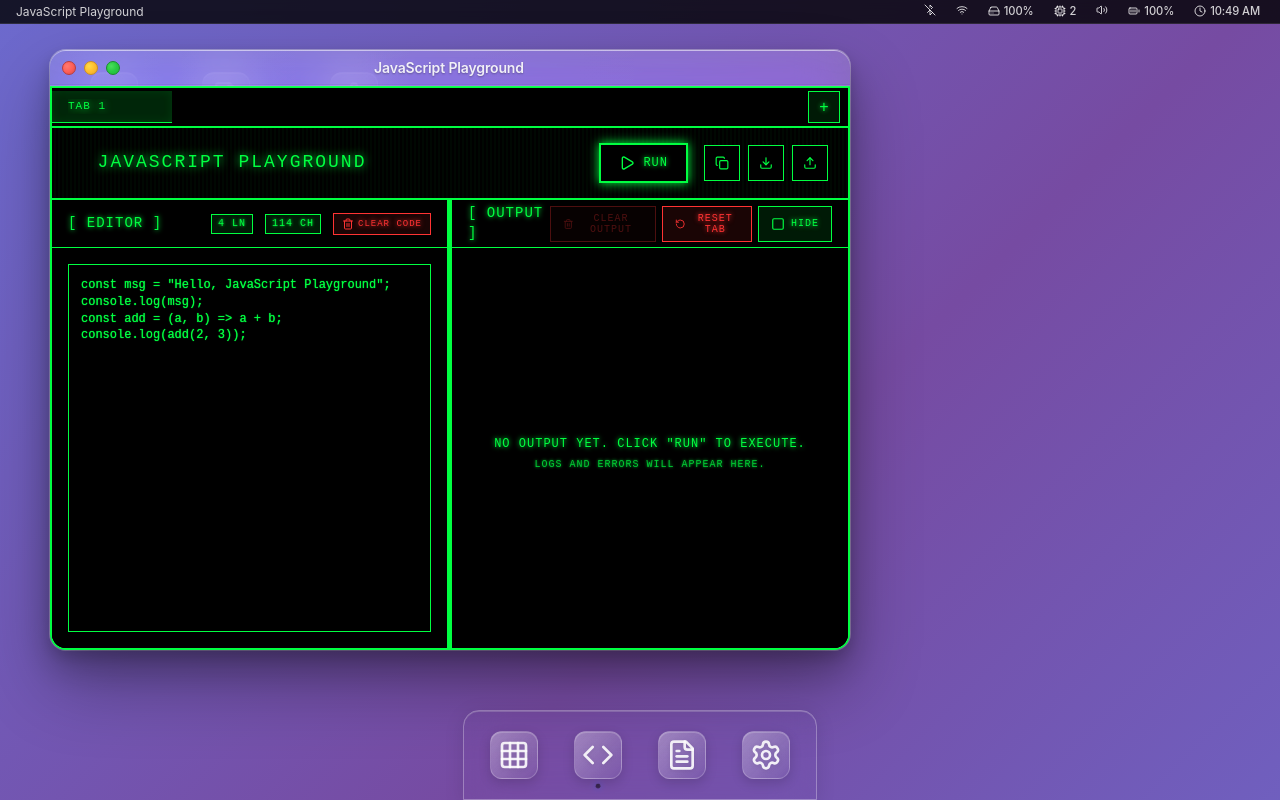
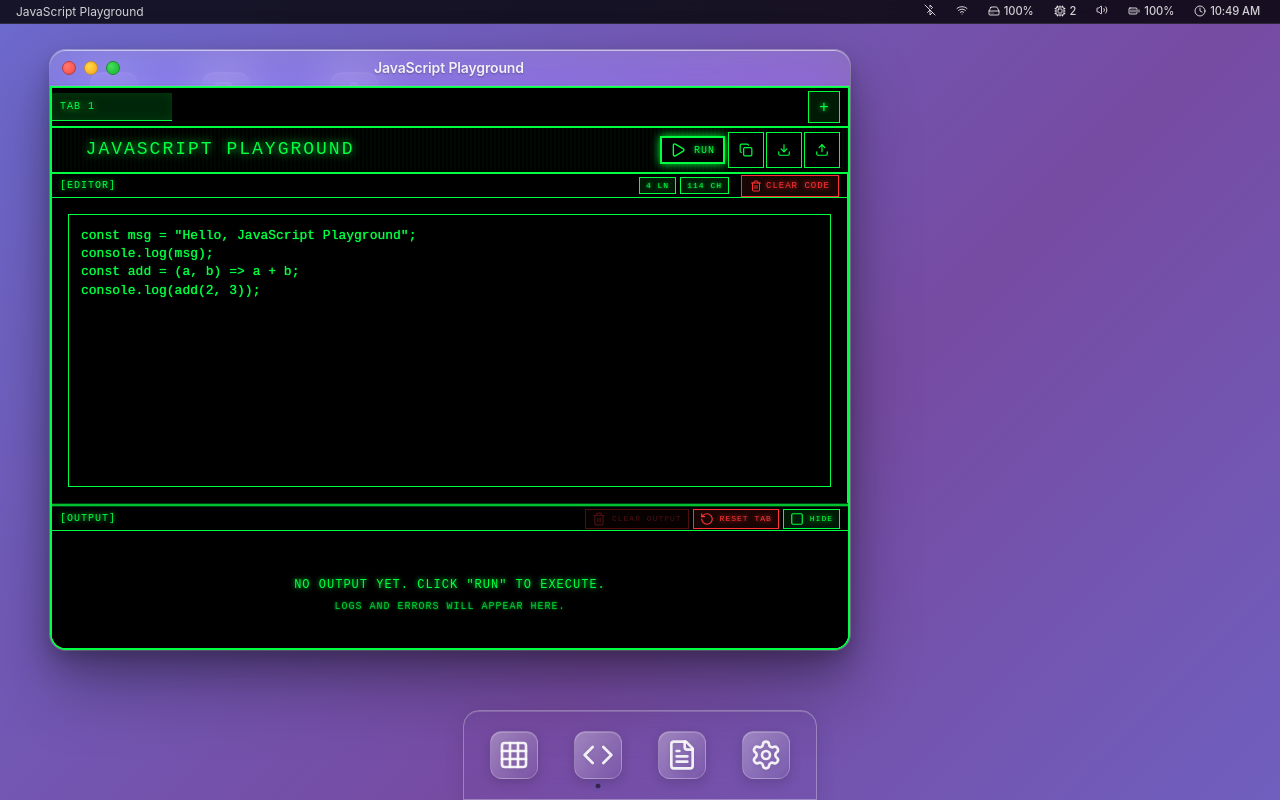
Before and after one commit to BikiBalami99/TESTBED---BIKI-BALAMI, a Next.js app: page / in a window 1280 px wide. Both pictures are taken after a click on the element 598 px from the left and 755 px from the top of the page. Built offline with nearby package versions, Linux system fonts and the light colour scheme.

Commit message:
feat(js-playground): ultra-compact mobile polish — icon-only buttons, tiny title, vertical resizer full-width; keep top/bottom layout consistent on xs/sm

```diff
--- a/src/features/apps/javascript-playground/JavaScriptPlayground.module.css
+++ b/src/features/apps/javascript-playground/JavaScriptPlayground.module.css
@@ -410,6 +410,10 @@
 	text-transform: uppercase;
 	letter-spacing: 1px;
 	text-shadow: 0 0 5px #00ff41;
+	display: inline-flex;
+	align-items: center;
+	white-space: nowrap;
+	flex: 0 0 auto;
 }
 
 .sectionTitle::before {
@@ -501,6 +505,7 @@
 	text-transform: uppercase;
 	letter-spacing: 1px;
 	text-shadow: 0 0 5px #00ff41;
+	white-space: nowrap;
 }
 
 .showOutputButton {
@@ -551,11 +556,13 @@
 	height: 48px;
 	min-height: 48px;
 	box-sizing: border-box;
+	flex-wrap: nowrap;
 }
 
 .outputControls {
 	display: flex;
 	gap: 6px;
+	flex-wrap: wrap;
 }
 
 .clearOutputButton {
@@ -574,6 +581,7 @@
 	text-transform: uppercase;
 	letter-spacing: 1px;
 	text-shadow: 0 0 5px #ff3333;
+	white-space: nowrap;
 }
 
 .clearOutputButton:hover:not(:disabled) {
@@ -604,6 +612,7 @@
 	text-transform: uppercase;
 	letter-spacing: 1px;
 	text-shadow: 0 0 5px #ff3333;
+	white-space: nowrap;
 }
 
 .resetTabButton:hover {
@@ -892,3 +901,314 @@
 .codeEditor:focus {
 	box-shadow: inset 0 0 0 1px #00ff41, 0 0 15px #00ff41;
 }
+
+/* ===== RESPONSIVE DESIGN ===== */
+
+/* Content Layout - Smooth transitions */
+.content {
+	transition: flex-direction 200ms ease, gap 200ms ease;
+}
+
+.content[data-screen="sm"],
+.content[data-screen="xs"] {
+	flex-direction: column;
+	gap: 0;
+}
+
+.content[data-screen="lg"] {
+	flex-direction: row;
+}
+
+/* Mobile Panel Layout - Full height utilization */
+.leftPanel[data-screen="sm"],
+.leftPanel[data-screen="xs"] {
+	width: 100% !important;
+	height: 70%; /* Editor gets even more space on mobile */
+	min-height: 200px;
+}
+
+.rightPanel[data-screen="sm"],
+.rightPanel[data-screen="xs"] {
+	width: 100% !important;
+	height: 30%; /* Output gets minimal space initially */
+	min-height: 100px;
+}
+
+/* Show vertical resizer on mobile */
+.content[data-screen="sm"] .resizer {
+	display: block;
+	width: 100%;
+	height: 4px;
+	background: linear-gradient(to bottom, transparent 0%, #00ff41 50%, transparent 100%);
+	cursor: row-resize;
+	position: relative;
+	flex-shrink: 0;
+}
+
+.content[data-screen="sm"] .resizer:hover {
+	height: 6px;
+	background: linear-gradient(
+		to bottom,
+		transparent 0%,
+		#00ff41 30%,
+		#00ff41 70%,
+		transparent 100%
+	);
+}
+
+/* Mobile Header - Ultra minimal */
+.playground[data-screen="sm"] .header {
+	padding: 4px 8px;
+	gap: 4px;
+	min-height: 32px;
+}
+
+.playground[data-screen="sm"] .controls {
+	gap: 3px;
+	flex-wrap: wrap;
+}
+
+.playground[data-screen="sm"] .buttonGroup {
+	gap: 2px;
+}
+
+/* Mobile Buttons - Compact but functional */
+.playground[data-screen="sm"] .primaryButton,
+.playground[data-screen="sm"] .secondaryButton {
+	padding: 4px 8px;
+	font-size: 10px;
+	min-height: 24px;
+	min-width: 24px;
+}
+
+/* Mobile Tabs - Minimal */
+.playground[data-screen="sm"] .tab {
+	padding: 4px 8px;
+	font-size: 10px;
+	min-height: 28px;
+}
+
+.playground[data-screen="sm"] .tabList {
+	gap: 1px;
+	overflow-x: auto;
+	scrollbar-width: none;
+	-ms-overflow-style: none;
+}
+
+.playground[data-screen="sm"] .tabList::-webkit-scrollbar {
+	display: none;
+}
+
+/* Mobile Section Headers - Ultra minimal */
+.playground[data-screen="sm"] .editorHeader,
+.playground[data-screen="sm"] .outputHeader {
+	padding: 4px 8px;
+	min-height: 24px;
+	height: 24px;
+}
+
+.playground[data-screen="sm"] .sectionTitle {
+	font-size: 10px;
+}
+
+.playground[data-screen="sm"] .editorInfo {
+	font-size: 8px;
+	gap: 4px;
+}
+
+/* Mobile Editor - Optimized for touch */
+.playground[data-screen="sm"] .codeEditor {
+	font-size: 13px;
+	line-height: 1.4;
+	padding: 12px;
+}
+
+/* Mobile Output - Compact but usable */
+.playground[data-screen="sm"] .outputArea {
+	font-size: 11px;
+	padding: 8px;
+}
+
+.playground[data-screen="sm"] .outputEntry {
+	padding: 6px 8px;
+	margin: 2px 0;
+}
+
+.playground[data-screen="sm"] .outputControls {
+	gap: 4px;
+}
+
+.playground[data-screen="sm"] .clearOutputButton,
+.playground[data-screen="sm"] .resetTabButton,
+.playground[data-screen="sm"] .collapseButton,
+.playground[data-screen="sm"] .showOutputButton {
+	font-size: 8px;
+	padding: 2px 6px;
+	min-height: 20px;
+}
+
+/* Mobile-specific optimizations */
+
+.playground[data-screen="sm"] .content {
+	/* Ensure panels fill available space */
+	height: calc(100vh - 120px); /* Account for headers */
+}
+
+/* Short height mobile adjustments */
+.playground[data-screen="sm"][data-h="short"] .leftPanel {
+	height: 55%;
+}
+
+.playground[data-screen="sm"][data-h="short"] .rightPanel {
+	height: 45%;
+}
+
+.playground[data-screen="sm"][data-h="short"] .header {
+	padding: 6px 10px;
+	min-height: 40px;
+}
+
+.playground[data-screen="sm"][data-h="short"] .editorHeader,
+.playground[data-screen="sm"][data-h="short"] .outputHeader {
+	padding: 6px 10px;
+	min-height: 32px;
+	height: 32px;
+}
+
+.playground[data-screen="sm"][data-h="short"] .tab {
+	padding: 6px 10px;
+	min-height: 32px;
+}
+
+/* ===== ULTRA-COMPACT MODE (< 340px) ===== */
+
+/* Ultra-compact header */
+.playground[data-screen="xs"] .header {
+	padding: 2px 4px;
+	gap: 2px;
+	min-height: 28px;
+}
+
+/* Hide main title or make it tiny */
+.playground[data-screen="xs"] .title {
+	font-size: 8px !important;
+	letter-spacing: 0px;
+	margin: 0;
+}
+
+/* Ultra-compact tabs */
+.playground[data-screen="xs"] .tab {
+	padding: 4px 6px;
+	font-size: 8px;
+	min-height: 24px;
+}
+
+/* Icon-only buttons */
+.playground[data-screen="xs"] .primaryButton,
+.playground[data-screen="xs"] .secondaryButton {
+	padding: 4px;
+	font-size: 0; /* Hide text */
+	min-height: 20px;
+	min-width: 20px;
+	gap: 0;
+}
+
+.playground[data-screen="xs"] .primaryButton svg,
+.playground[data-screen="xs"] .secondaryButton svg {
+	width: 12px;
+	height: 12px;
+}
+
+/* Ultra-compact section headers */
+.playground[data-screen="xs"] .editorHeader,
+.playground[data-screen="xs"] .outputHeader {
+	padding: 2px 4px;
+	min-height: 20px;
+	height: 20px;
+}
+
+.playground[data-screen="xs"] .sectionTitle {
+	font-size: 8px;
+}
+
+.playground[data-screen="xs"] .editorInfo {
+	font-size: 7px;
+	gap: 2px;
+}
+
+/* Ultra-compact output controls - icon only */
+.playground[data-screen="xs"] .clearOutputButton,
+.playground[data-screen="xs"] .resetTabButton,
+.playground[data-screen="xs"] .collapseButton,
+.playground[data-screen="xs"] .showOutputButton {
+	font-size: 0; /* Hide text */
+	padding: 2px 4px;
+	min-height: 16px;
+	gap: 0;
+}
+
+.playground[data-screen="xs"] .clearOutputButton svg,
+.playground[data-screen="xs"] .resetTabButton svg,
+.playground[data-screen="xs"] .collapseButton svg,
+.playground[data-screen="xs"] .showOutputButton svg {
+	width: 10px;
+	height: 10px;
+}
+
+/* Ultra-compact editor */
+.playground[data-screen="xs"] .codeEditor {
+	font-size: 11px;
+	line-height: 1.3;
+	padding: 6px;
+}
+
+/* Ultra-compact output */
+.playground[data-screen="xs"] .outputArea {
+	font-size: 9px;
+	padding: 4px;
+}
+
+.playground[data-screen="xs"] .outputEntry {
+	padding: 4px 6px;
+	margin: 1px 0;
+}
+
+/* Ultra-compact controls */
+.playground[data-screen="xs"] .controls {
+	gap: 1px;
+}
+
+.playground[data-screen="xs"] .buttonGroup {
+	gap: 1px;
+}
+
+/* Ultra-compact resizer - match mobile/tablet full width */
+.content[data-screen="xs"] .resizer {
+	display: block;
+	width: 100%;
+	height: 4px;
+	background: linear-gradient(to bottom, transparent 0%, #00ff41 50%, transparent 100%);
+	cursor: row-resize;
+	position: relative;
+	flex-shrink: 0;
+}
+
+.content[data-screen="xs"] .resizer:hover {
+	height: 6px;
+	background: linear-gradient(
+		to bottom,
+		transparent 0%,
+		#00ff41 30%,
+		#00ff41 70%,
+		transparent 100%
+	);
+}
+
+/* Hide less important UI elements on ultra-small screens */
+.playground[data-screen="xs"] .editorInfo {
+	display: none; /* Hide line/char count to save space */
+}
+
+.playground[data-screen="xs"] .titleSection {
+	padding: 1px 2px;
+}
--- a/src/features/apps/javascript-playground/JavaScriptPlayground.tsx
+++ b/src/features/apps/javascript-playground/JavaScriptPlayground.tsx
@@ -16,6 +16,7 @@ import {
 	ChevronRight,
 } from "lucide-react";
 import styles from "./JavaScriptPlayground.module.css";
+import { useWindowDimensions } from "../../OS/Window/WindowContext";
 
 interface OutputEntry {
 	id: string;
@@ -39,6 +40,12 @@ const add = (a, b) => a + b;
 console.log(add(2, 3));`;
 
 export default function JavaScriptPlayground() {
+	const { width, height } = useWindowDimensions();
+
+	// Map dimensions to semantic screen sizes (snap at 944px, ultra-compact at 340px)
+	const screen = width < 340 ? "xs" : width < 944 ? "sm" : "lg";
+	const heightTier = height < 400 ? "short" : "tall";
+
 	const [tabs, setTabs] = useState<Tab[]>([
 		{
 			id: "tab-1",
@@ -54,23 +61,20 @@ export default function JavaScriptPlayground() {
 	const [isDragging, setIsDragging] = useState(false);
 	const [isCollapsed, setIsCollapsed] = useState(false);
 
-	// Dynamic responsive thresholds
+	// Dynamic responsive thresholds (snap at 944px)
 	const getResponsiveThresholds = useCallback(() => {
 		if (!containerRef.current)
 			return { minWidth: 20, maxWidth: 95, collapseThreshold: 85 };
 
 		const containerWidth = containerRef.current.offsetWidth;
 
-		if (containerWidth < 600) {
-			// Mobile-like behavior
+		if (containerWidth < 944) {
+			// Small screens behavior
 			return { minWidth: 15, maxWidth: 98, collapseThreshold: 90 };
-		} else if (containerWidth < 900) {
-			// Tablet-like behavior
-			return { minWidth: 18, maxWidth: 96, collapseThreshold: 88 };
-		} else {
-			// Desktop behavior
+		}
+
+		// Large screens behavior
 		return { minWidth: 20, maxWidth: 95, collapseThreshold: 85 };
-		}
 	}, []);
 	const outputRef = useRef<HTMLDivElement>(null);
 	const containerRef = useRef<HTMLDivElement>(null);
@@ -365,7 +369,17 @@ export default function JavaScriptPlayground() {
 			if (!isDragging || !containerRef.current) return;
 
 			const containerRect = containerRef.current.getBoundingClientRect();
-			const newLeftWidth = ((e.clientX - containerRect.left) / containerRect.width) * 100;
+
+			if (screen === "sm" || screen === "xs") {
+				// Vertical resizing for mobile (top/bottom layout)
+				const newTopHeight =
+					((e.clientY - containerRect.top) / containerRect.height) * 100;
+				const constrainedHeight = Math.max(20, Math.min(80, newTopHeight)); // 20-80% range
+				setLeftPanelWidth(constrainedHeight); // Reuse leftPanelWidth state for height on mobile
+			} else {
+				// Horizontal resizing for desktop (left/right layout)
+				const newLeftWidth =
+					((e.clientX - containerRect.left) / containerRect.width) * 100;
 				const thresholds = getResponsiveThresholds();
 
 				// Constrain to responsive thresholds
@@ -382,8 +396,9 @@ export default function JavaScriptPlayground() {
 					setLeftPanelWidth(constrainedWidth);
 					setIsCollapsed(false);
 				}
+			}
 		},
-		[isDragging, getResponsiveThresholds]
+		[isDragging, getResponsiveThresholds, screen]
 	);
 
 	const handleMouseUp = useCallback(() => {
@@ -395,7 +410,8 @@ export default function JavaScriptPlayground() {
 		if (isDragging) {
 			document.addEventListener("mousemove", handleMouseMove);
 			document.addEventListener("mouseup", handleMouseUp);
-			document.body.style.cursor = "col-resize";
+			document.body.style.cursor =
+				screen === "sm" || screen === "xs" ? "row-resize" : "col-resize";
 			document.body.style.userSelect = "none";
 
 			return () => {
@@ -405,13 +421,25 @@ export default function JavaScriptPlayground() {
 				document.body.style.userSelect = "";
 			};
 		}
-	}, [isDragging, handleMouseMove, handleMouseUp]);
+	}, [isDragging, handleMouseMove, handleMouseUp, screen]);
+
+	// Initialize panel size based on screen mode
+	useEffect(() => {
+		if (screen === "sm" || screen === "xs") {
+			// Mobile: use height percentage (70% for editor)
+			setLeftPanelWidth(70);
+		} else {
+			// Desktop: use width percentage (default 50%)
+			setLeftPanelWidth(50);
+		}
+		setIsCollapsed(false); // Reset collapse state when switching modes
+	}, [screen]);
 
 	// Simple textarea ref
 	const textareaRef = useRef<HTMLTextAreaElement>(null);
 
 	return (
-		<div className={styles.playground}>
+		<div className={styles.playground} data-screen={screen} data-h={heightTier}>
 			{/* Tab Bar */}
 			<div className={styles.tabBar}>
 				<div className={styles.tabs}>
@@ -495,14 +523,22 @@ export default function JavaScriptPlayground() {
 			</div>
 
 			{/* Main content area - resizable panels */}
-			<div className={styles.content} ref={containerRef}>
+			<div className={styles.content} data-screen={screen} ref={containerRef}>
 				{/* Left panel - Code editor */}
 				<div
 					className={`${styles.leftPanel} ${isCollapsed ? styles.expanded : ""}`}
-					style={{
+					data-screen={screen}
+					style={
+						screen === "sm" || screen === "xs"
+							? {
+									height: `${leftPanelWidth}%`,
+									transition: isDragging ? "none" : "height 0.2s ease-out",
+							  }
+							: {
 									width: `${leftPanelWidth}%`,
 									transition: isDragging ? "none" : "width 0.2s ease-out",
-					}}
+							  }
+					}
 				>
 					<div className={styles.editorHeader}>
 						<h3 className={styles.sectionTitle}>Editor</h3>
@@ -541,9 +577,17 @@ export default function JavaScriptPlayground() {
 				{/* Resizer handle - always show, but make it edge-accessible when collapsed */}
 				<div
 					className={`${styles.resizer} ${isCollapsed ? styles.edgeResizer : ""}`}
+					data-screen={screen}
 					onMouseDown={handleMouseDown}
 					style={{
-						cursor: isDragging ? "col-resize" : "col-resize",
+						cursor:
+							screen === "sm" || screen === "xs"
+								? isDragging
+									? "row-resize"
+									: "row-resize"
+								: isDragging
+								? "col-resize"
+								: "col-resize",
 						opacity: isCollapsed ? 0.3 : 1,
 						transition: isDragging ? "none" : "opacity 0.2s ease-out",
 					}}
@@ -567,10 +611,18 @@ export default function JavaScriptPlayground() {
 				) : (
 					<div
 						className={styles.rightPanel}
-						style={{
+						data-screen={screen}
+						style={
+							screen === "sm" || screen === "xs"
+								? {
+										height: `${100 - leftPanelWidth}%`,
+										transition: isDragging ? "none" : "height 0.2s ease-out",
+								  }
+								: {
 										width: `${100 - leftPanelWidth}%`,
 										transition: isDragging ? "none" : "width 0.2s ease-out",
-						}}
+								  }
+						}
 					>
 						<div className={styles.outputHeader}>
 							<h3 className={styles.sectionTitle}>Output</h3>
```
Lines whose indentation alone changed are shown as unchanged.
